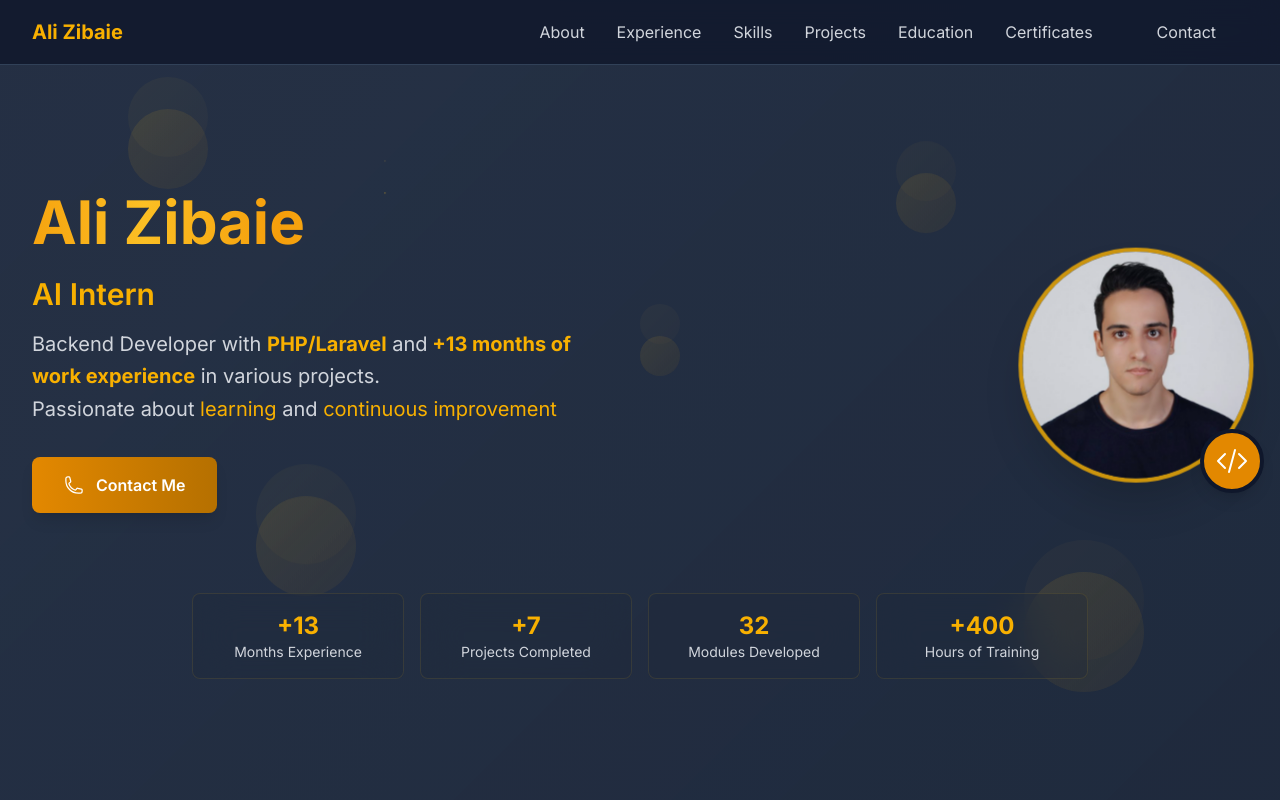
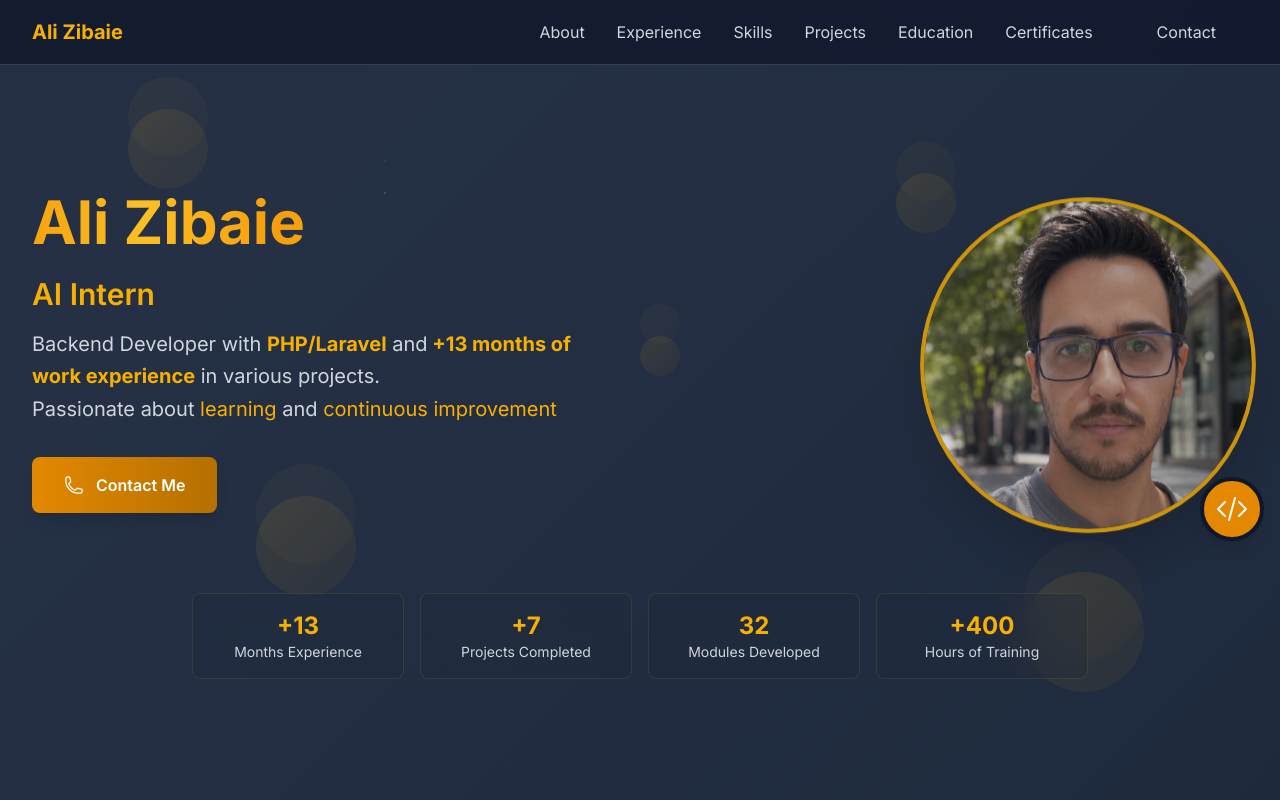
Before and after one commit to AliZibaie/alizibaie.ir, a Next.js app: page / in a window 1280 px wide. Shown: the top 800 px of the page. Built offline with nearby package versions, Linux system fonts and the light colour scheme.

Commit message:
[chore] change photo of me

```diff
--- a/src/app/page.tsx
+++ b/src/app/page.tsx
@@ -233,13 +233,13 @@ export default function Home() {
 
                         <div className="flex-1 flex justify-center md:justify-end order-1 md:order-2">
                             <div className="relative inline-block">
-                                <div className="w-48 h-48 md:w-56 md:h-56 rounded-full overflow-hidden border-4 border-gold-400 shadow-2xl animate-pulse-gold">
+                                <div className="w-72 h-72 md:w-80 md:h-80 rounded-full overflow-hidden border-4 border-gold-400 shadow-2xl animate-pulse-gold">
                                     <Image
-                                        src="/images/me.jpg"
+                                        src="/images/me.png"
                                         alt="Ali Zibaie - Backend Developer"
                                         width={224}
                                         height={224}
-                                        className="w-full h-full object-cover"
+                                        className="w-full h-full object-contain"
                                         priority
                                     />
                                 </div>
```
Also changed, not shown: public/images/me.jpg (deleted), public/images/me.png (added).
